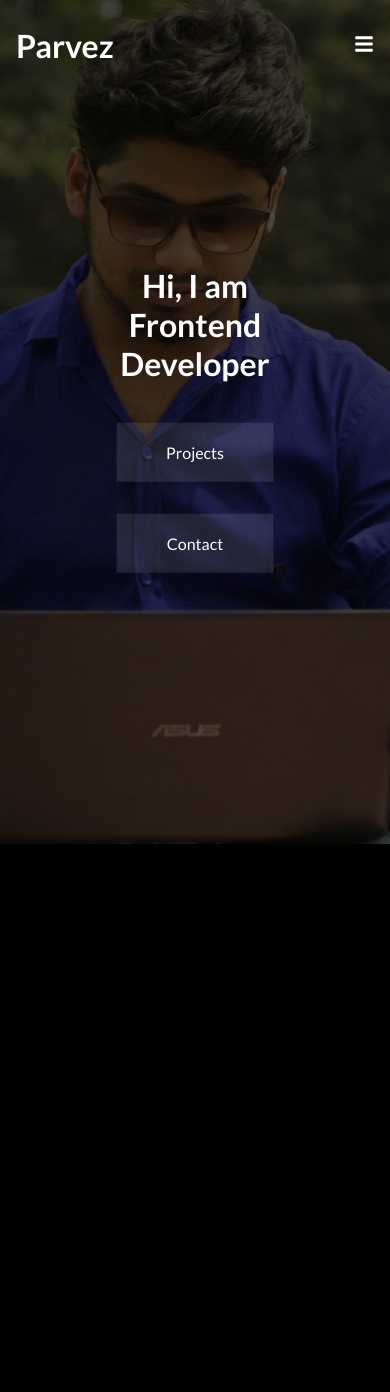
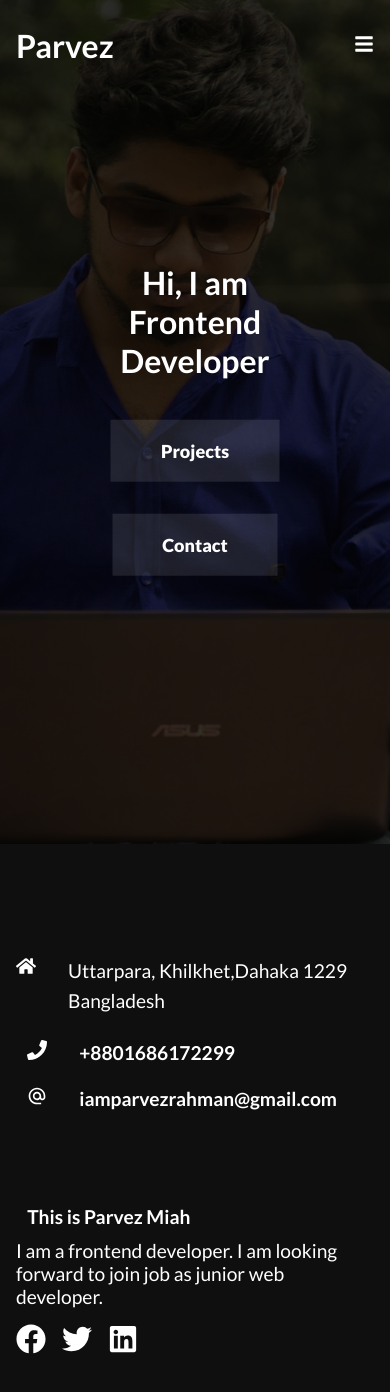
Before and after one commit to Parvez-Rahman100/parvez-portfolio, a React (Create React App) app: page / in a window 390 px wide. Shown: the top 1392 px of the page. Before the commit the page ends 847 px from the top, so only its background shows below. Built offline with nearby package versions, Linux system fonts and the light colour scheme.

Commit message:
responsive footer created

```diff
--- a/public/index.html
+++ b/public/index.html
@@ -1,14 +1,12 @@
 <!DOCTYPE html>
 <html lang="en">
+
 <head>
   <meta charset="utf-8" />
   <link rel="icon" href="%PUBLIC_URL%/favicon.ico" />
   <meta name="viewport" content="width=device-width, initial-scale=1" />
   <meta name="theme-color" content="#000000" />
-    <meta
-      name="description"
-      content="Web site created using create-react-app"
-    />
+  <meta name="description" content="Web site created using create-react-app" />
   <link rel="apple-touch-icon" href="%PUBLIC_URL%/logo192.png" />
   <!--
       manifest.json provides metadata used when your web app is installed on a
@@ -24,8 +22,9 @@
       work correctly both with client-side routing and a non-root public URL.
       Learn how to configure a non-root public URL by running `npm run build`.
     -->
-    <title>React App</title>
+  <title>Parvez's Portfolio</title>
 </head>
+
 <body>
   <noscript>You need to enable JavaScript to run this app.</noscript>
   <div id="root"></div>
@@ -40,4 +39,5 @@
       To create a production bundle, use `npm run build` or `yarn build`.
     -->
 </body>
+
 </html>
--- /dev/null
+++ b/src/Components/Footer.css
@@ -0,0 +1,60 @@
+.footer {
+    width: 100%;
+    padding: 6rem 0;
+    background-color: rgba(19, 19, 19, 0.8);
+}
+
+.footer-container {
+    max-width: 1040px;
+    margin: auto;
+    display: grid;
+    grid-template-columns: repeat(2, 1fr);
+    grid-gap: 40px;
+}
+
+.footer-left {
+    height: 100%;
+    max-width: 100%;
+    display: flex;
+    flex-direction: column;
+    padding: 1rem;
+}
+
+.location {
+    display: flex;
+    margin-bottom: 0.8rem;
+
+}
+
+.location p {
+    line-height: 30px;
+}
+
+.footer-right {
+    height: 100%;
+    max-width: 100%;
+    display: flex;
+    flex-direction: column;
+    padding: 1rem;
+}
+
+.social {
+    margin-top: 1rem;
+}
+
+h4 {
+    font-size: 1.2rem;
+    padding: 0.7rem;
+}
+
+p {
+    font-size: 1.2rem;
+
+}
+
+@media screen and (max-width: 640px) {
+    .footer-container {
+        grid-template-columns: repeat(1, 1fr);
+
+    }
+}
--- /dev/null
+++ b/src/Components/Footer.js
@@ -0,0 +1,41 @@
+import React from 'react';
+import { FaFacebook, FaHome, FaLinkedin, FaPhone, FaTwitter } from 'react-icons/fa';
+import { MdAlternateEmail } from 'react-icons/md';
+import './Footer.css';
+
+const Footer = () => {
+    return (
+        <div className='footer'>
+            <div className='footer-container'>
+                <div className='footer-left'>
+                    <div className='location'>
+                        <FaHome size={20} style={{ color: 'white', marginRight: '2rem' }} />
+                        <div>
+                            <p>Uttarpara, Khilkhet,Dahaka 1229</p>
+                            <p>Bangladesh</p>
+                        </div>
+                    </div>
+                    <div className='phone'>
+                        <h4><FaPhone size={20} style={{ color: 'white', marginRight: '2rem' }} />
+                            +8801686172299</h4>
+                    </div>
+                    <div className='email'>
+                        <h4><MdAlternateEmail size={20} style={{ color: 'white', marginRight: '2rem' }} />
+                            iamparvezrahman@gmail.com</h4>
+                    </div>
+                </div>
+                <div className='footer-right'>
+                    <h4>This is Parvez Miah</h4>
+                    <p>I am a frontend developer. I am looking forward to join job as junior web developer.</p>
+                    <div className='social'>
+                        <FaFacebook size={30} style={{ color: 'white', marginRight: '1rem' }} />
+                        <FaTwitter size={30} style={{ color: 'white', marginRight: '1rem' }} />
+                        <FaLinkedin size={30} style={{ color: 'white', marginRight: '1rem' }} />
+                    </div>
+                </div>
+            </div>
+        </div>
+    );
+};
+
+export default Footer;
--- a/src/Components/HeroSection.css
+++ b/src/Components/HeroSection.css
@@ -39,7 +39,7 @@
     top: 0;
     left: 0;
     background-color: black;
-    opacity: 0.7;
+    opacity: 0.8;
 }
 
 .hero-bg {
--- a/src/Components/Navbar.css
+++ b/src/Components/Navbar.css
@@ -11,8 +11,8 @@
 }
 
 .header-bg {
-    background-color: rgba(0, 0, 0, 0.8);
-    transition: 0.5s;
+    background-color: rgba(0, 0, 0, 0.5);
+    transition: 1s;
 }
 
 .nav-menu {
--- a/src/Routes/Home.js
+++ b/src/Routes/Home.js
@@ -1,4 +1,5 @@
 import React from 'react';
+import Footer from '../Components/Footer';
 import HeroSection from '../Components/HeroSection';
 import Navbar from '../Components/Navbar';
 
@@ -7,6 +8,7 @@ const Home = () => {
         <div>
             <Navbar />
             <HeroSection />
+            <Footer />
         </div>
     );
 };
--- a/src/index.css
+++ b/src/index.css
@@ -31,6 +31,8 @@ ul {
   transition: all 0.5s;
   position: relative;
   padding: 20px 50px;
+  font-weight: 800;
+  font-size: large;
 }
 
 .btn::before {
@@ -53,6 +55,7 @@ ul {
 .btn::after {
   content: '';
   position: absolute;
+  border-radius: 10px;
   top: 0;
   left: 0;
   width: 100%;
```
Lines whose indentation alone changed are shown as unchanged.
